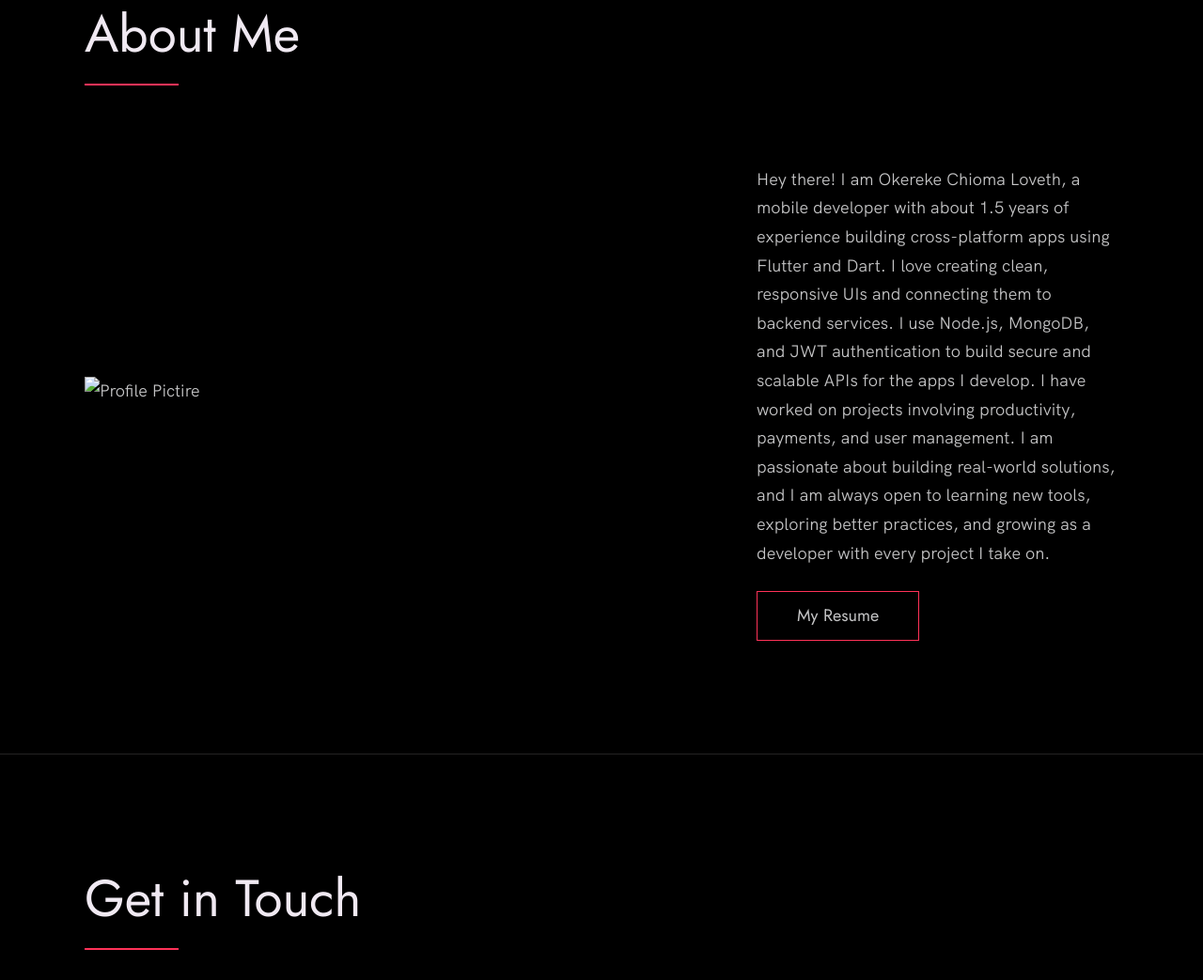
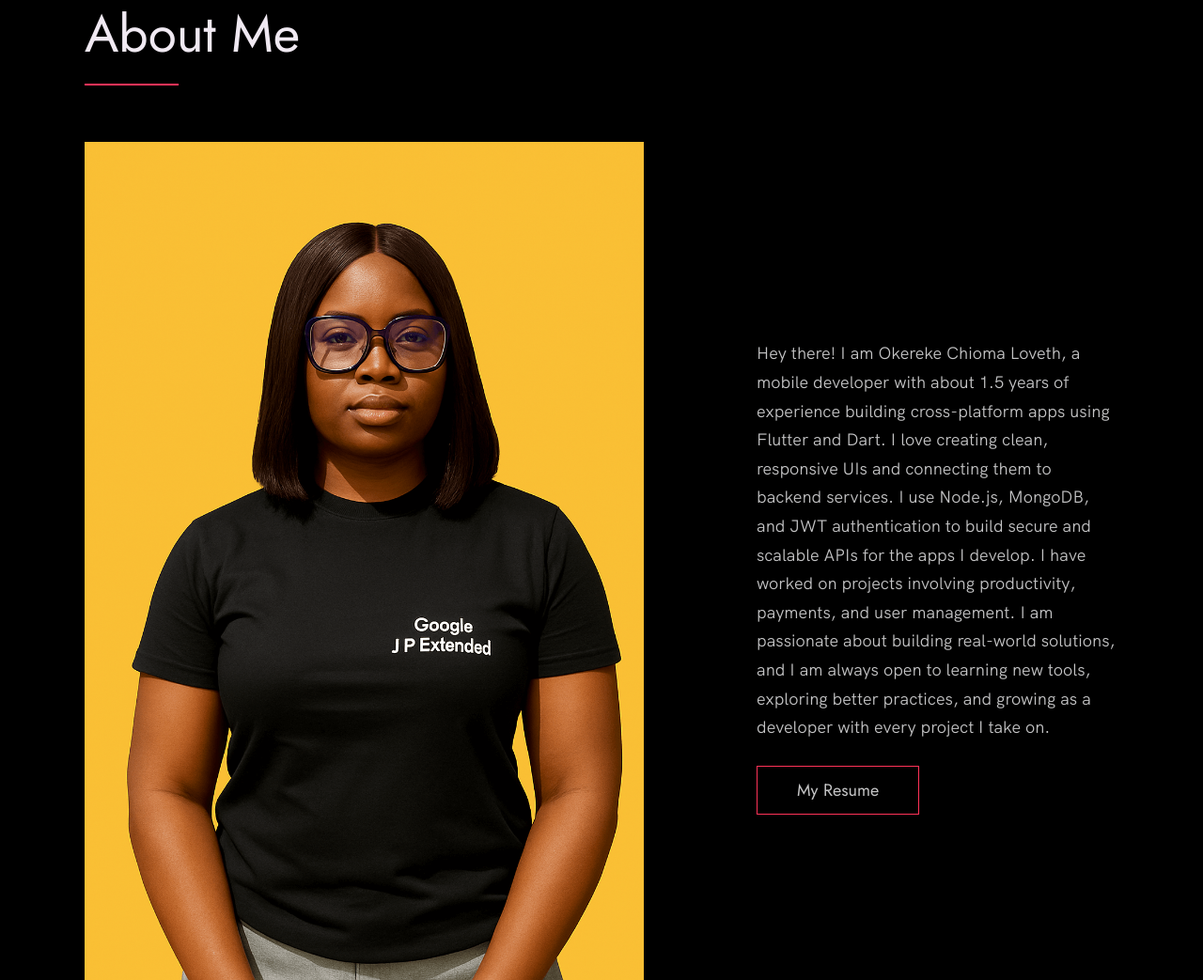
Before and after one commit to chiomaloveth/Portfolio, a plain HTML site: page index.html in a window 1280 px wide. Shown: the part 4653-5696 px from the top of the page at 94% size. Drawn offline with Linux system fonts and the light colour scheme.

Commit message:
Fix profile picture source path by removing duplicate slash

```diff
--- a/index.html
+++ b/index.html
@@ -223,7 +223,7 @@ I have worked on projects involving productivity, payments, and user management.
 
           <div class="about__photo-container">
             <!-- Add a nice photo of yourself -->
-            <img class="about__photo" src="/Portfolio/images//picture.png" alt="Profile Pictire" />
+            <img class="about__photo" src="/Portfolio/images/picture.png" alt="Profile Pictire" />
           </div>
         </div>
       </div>
```
